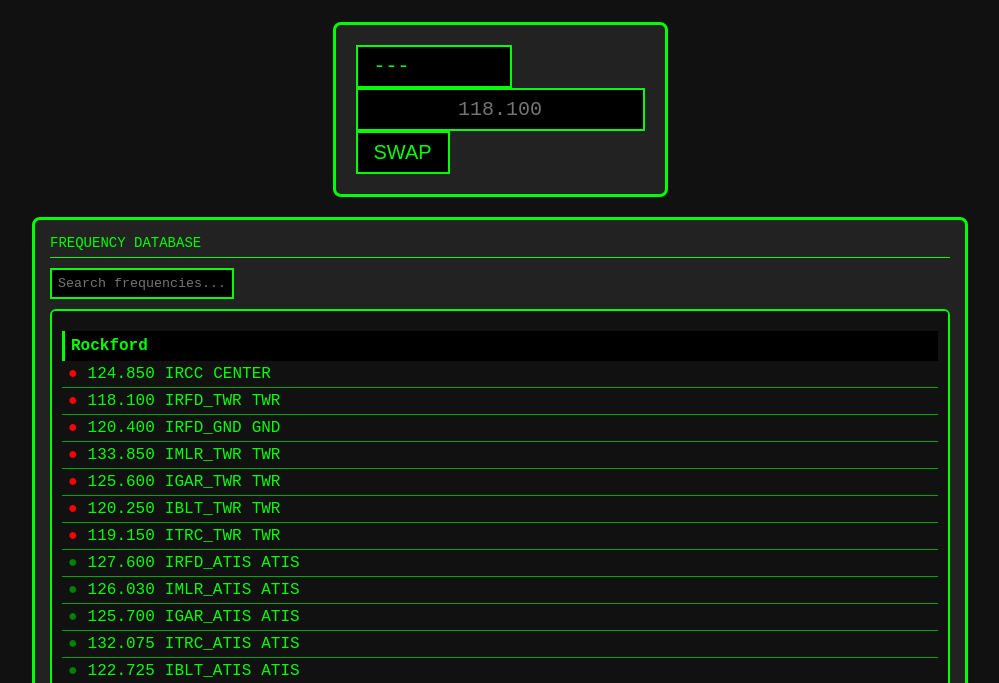
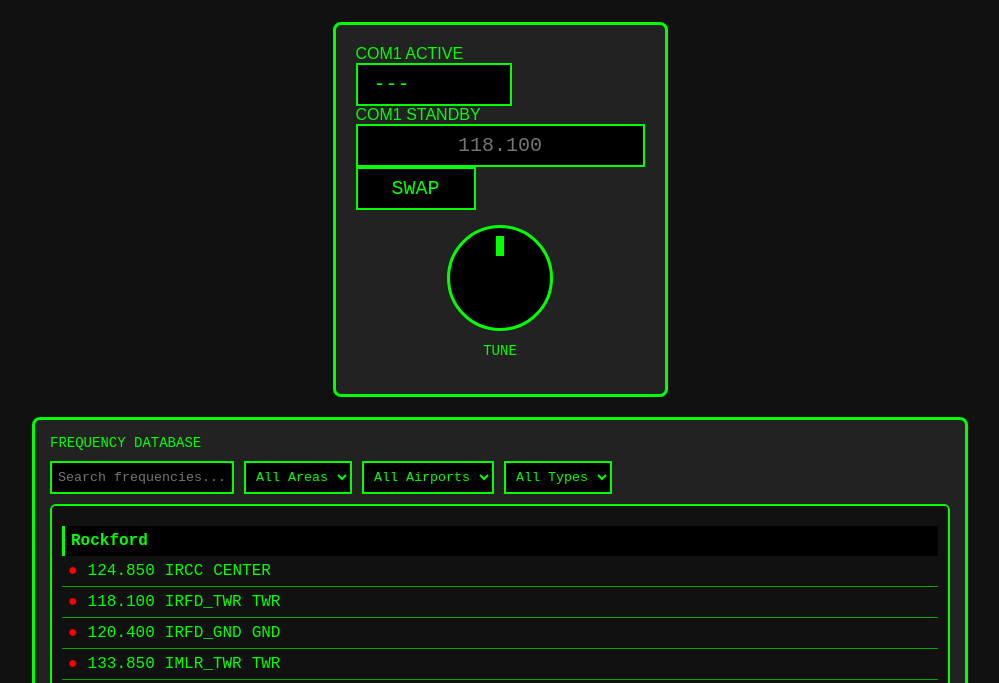
Before and after one commit to DayzdRB/24Radio, a plain HTML site: page index.html in a window 1280 px wide. Shown: the part 55-738 px from the top of the page, without its empty margins (140-1139 px from the left). Drawn offline with Linux system fonts and the light colour scheme; no server answers.

Commit message:
Update index.html

```diff
--- a/index.html
+++ b/index.html
@@ -68,11 +68,45 @@
       border: 2px solid #0f0;
       padding: 8px 16px;
       font-size: 20px;
+      font-family: "Courier New", monospace;
       cursor: pointer;
+      min-width: 120px;
     }
 
-    #swap-btn:hover {
-      background: #003300;
+    .knob-container {
+      display: flex;
+      flex-direction: column;
+      align-items: center;
+      justify-content: center;
+      margin: 15px;
+      user-select: none;
+    }
+
+    .knob {
+      width: 100px;
+      height: 100px;
+      border-radius: 50%;
+      background: #000;
+      border: 3px solid #0f0;
+      position: relative;
+      cursor: grab;
+    }
+
+    .knob-marker {
+      width: 8px;
+      height: 20px;
+      background: #0f0;
+      position: absolute;
+      top: 8px;
+      left: 50%;
+      transform: translateX(-50%);
+    }
+
+    .knob-label {
+      margin-top: 12px;
+      color: #0f0;
+      font-family: "Courier New", monospace;
+      font-size: 14px;
     }
 
     /* =========================
@@ -88,11 +122,10 @@
     }
 
     .panel-title {
+      color: #0f0;
       font-family: "Courier New", monospace;
       font-size: 14px;
       margin-bottom: 10px;
-      border-bottom: 1px solid #0f0;
-      padding-bottom: 6px;
     }
 
     .controller-toolbar {
@@ -131,35 +164,42 @@
     }
 
     /* =========================
-       FREQUENCY ROW (FIXED)
+       UPDATED ROW LAYOUT
     ========================== */
     .freq-item {
       display: flex;
       align-items: center;
       gap: 10px;
-      padding: 4px 6px;
+      padding: 6px;
       border-bottom: 1px solid #0a0;
       font-family: "Courier New", monospace;
+    }
+
+    .freq-item .left {
+      display: flex;
+      gap: 10px;
+      flex: 1;
+      align-items: center;
     }
 
     .dot {
       font-size: 16px;
     }
 
-    /* pushes tune button to far right */
     .tune-btn {
       margin-left: auto;
       background: #000;
+      border: 2px solid #0f0;
       color: #0f0;
-      border: 1px solid #0f0;
-      padding: 3px 10px;
+      font-family: "Courier New", monospace;
+      padding: 4px 10px;
       cursor: pointer;
-      font-family: "Courier New", monospace;
     }
 
     .tune-btn:hover {
       background: #003300;
     }
+
   </style>
 </head>
 
@@ -170,19 +210,30 @@
 
     <!-- RADIO PANEL (UNCHANGED) -->
     <div id="radio-panel">
-
       <div class="freq-row">
         <div class="freq-box-wrapper">
+          <div class="freq-label">COM1 ACTIVE</div>
           <div id="active-freq">---</div>
         </div>
 
         <div class="freq-box-wrapper">
-          <input type="text" id="standby-freq" placeholder="118.100">
+          <div class="freq-label">COM1 STANDBY</div>
+          <input type="text" id="standby-freq" placeholder="118.100" maxlength="7">
         </div>
 
-        <button id="swap-btn">SWAP</button>
+        <div class="swap-box-wrapper">
+          <button id="swap-btn">SWAP</button>
+        </div>
       </div>
 
+      <div class="knob-container">
+        <div class="knob" id="freq-knob">
+          <div class="knob-marker"></div>
+        </div>
+        <div class="knob-label">TUNE</div>
+      </div>
+
+      <div id="result"></div>
     </div>
 
     <!-- CONTROLLER PANEL -->
@@ -191,7 +242,23 @@
       <div class="panel-title">FREQUENCY DATABASE</div>
 
       <div class="controller-toolbar">
-        <input type="text" id="search-bar" placeholder="Search frequencies...">
+        <input type="text" id="search-bar" placeholder="Search frequencies..." />
+
+        <select id="filter-area">
+          <option value="all">All Areas</option>
+        </select>
+
+        <select id="filter-airport">
+          <option value="all">All Airports</option>
+        </select>
+
+        <select id="filter-type">
+          <option value="all">All Types</option>
+          <option value="GROUND">Ground</option>
+          <option value="TOWER">Tower</option>
+          <option value="APPROACH">Center</option>
+          <option value="ATIS">ATIS</option>
+        </select>
       </div>
 
       <div id="frequency-list"></div>
@@ -201,15 +268,5 @@
   </div>
 
   <script src="app.js"></script>
-
-  <!-- TUNE FUNCTION -->
-  <script>
-    function setStandby(freq) {
-      const input = document.getElementById("standby-freq");
-      input.value = freq;
-      input.dispatchEvent(new Event("input"));
-    }
-  </script>
-
 </body>
 </html>
```
